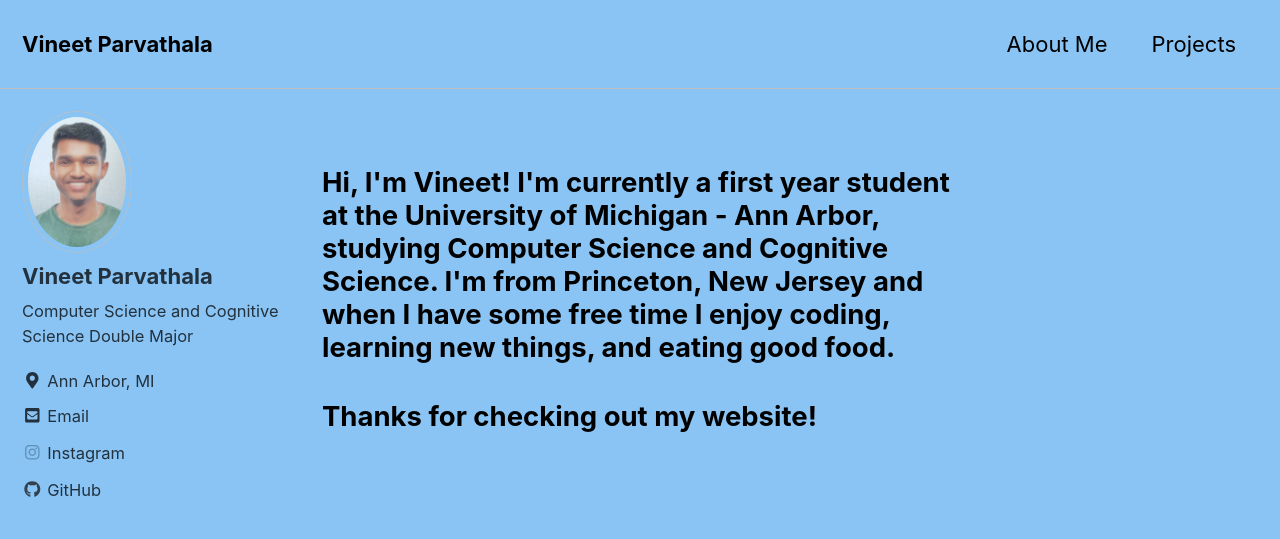
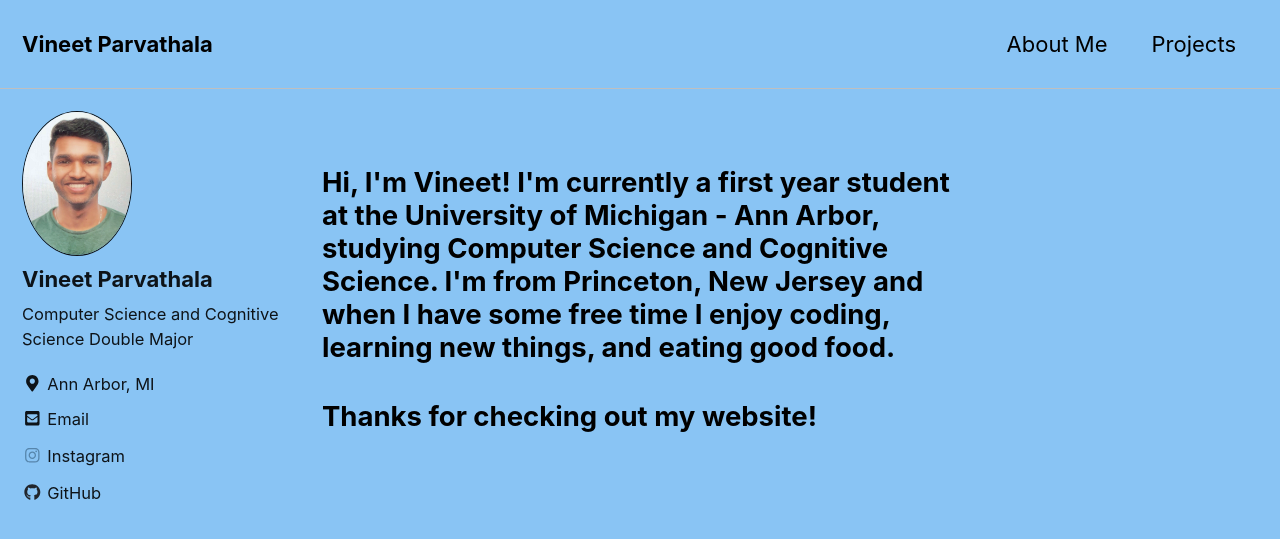
Before and after one commit to vparv/vparv.github.io, a Jekyll site: the page built from index.html, in a window 1280 px wide and 900 px high. Shown: the top 539 px of the window. Built offline with Jekyll 4.4.1, drawn with Linux system fonts in a browser that asks for light colours; cached includes are drawn as plain includes; nearby versions of some CDN libraries; the list of posts is cut into pages by our own code.

Commit message:
updated color scheme

```diff
--- a/_sass/minimal-mistakes/_sidebar.scss
+++ b/_sass/minimal-mistakes/_sidebar.scss
@@ -19,7 +19,7 @@
   @include breakpoint($large) {
     float: left;
     width: calc(#{$right-sidebar-width-narrow} - 1em);
-    opacity: 0.75;
+    opacity: .90;
     -webkit-transition: opacity 0.2s ease-in-out;
     transition: opacity 0.2s ease-in-out;
 
@@ -131,8 +131,8 @@
     border-radius: 50%;
 
     @include breakpoint($large) {
-      padding: 5px;
-      border: 1px solid $border-color;
+      padding: 0px;
+      border: 1px solid #000000;
     }
   }
 }
```
